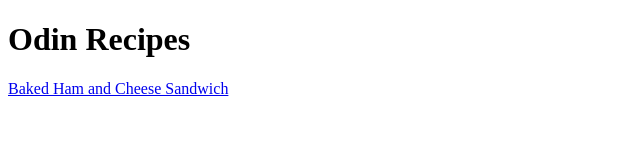
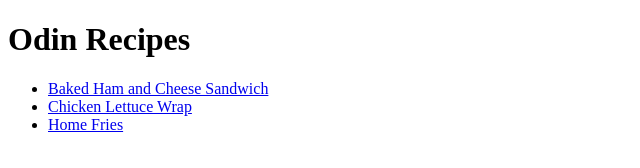
Before and after one commit to fclin1/odin-recipes, a plain HTML site: page index.html in a window 1280 px wide. Shown: the whole page, without its empty margins (0-640 px from the left). Drawn offline with Linux system fonts and the light colour scheme.

Commit message:
Add new links to recipes in index.html

```diff
--- a/index.html
+++ b/index.html
@@ -1,5 +1,6 @@
 <!DOCTYPE html>
 <html lang="en">
+
 <head>
     <meta charset="UTF-8">
     <title>Odin Recipes</title>
@@ -7,6 +8,12 @@
 
 <body>
     <h1>Odin Recipes</h1>
-        <a href="recipes/sandwich.html">Baked Ham and Cheese Sandwich</a>
+    <ul>
+        <li><a href="recipes/sandwich.html">Baked Ham and Cheese Sandwich</a></li>
+        <li><a href="recipes/wrap.html">Chicken Lettuce Wrap</a></li>
+        <li><a href="recipes/fries.html">Home Fries</a></li>
+    </ul>
+
 </body>
+
 </html>
```
Lines whose indentation alone changed are shown as unchanged.
